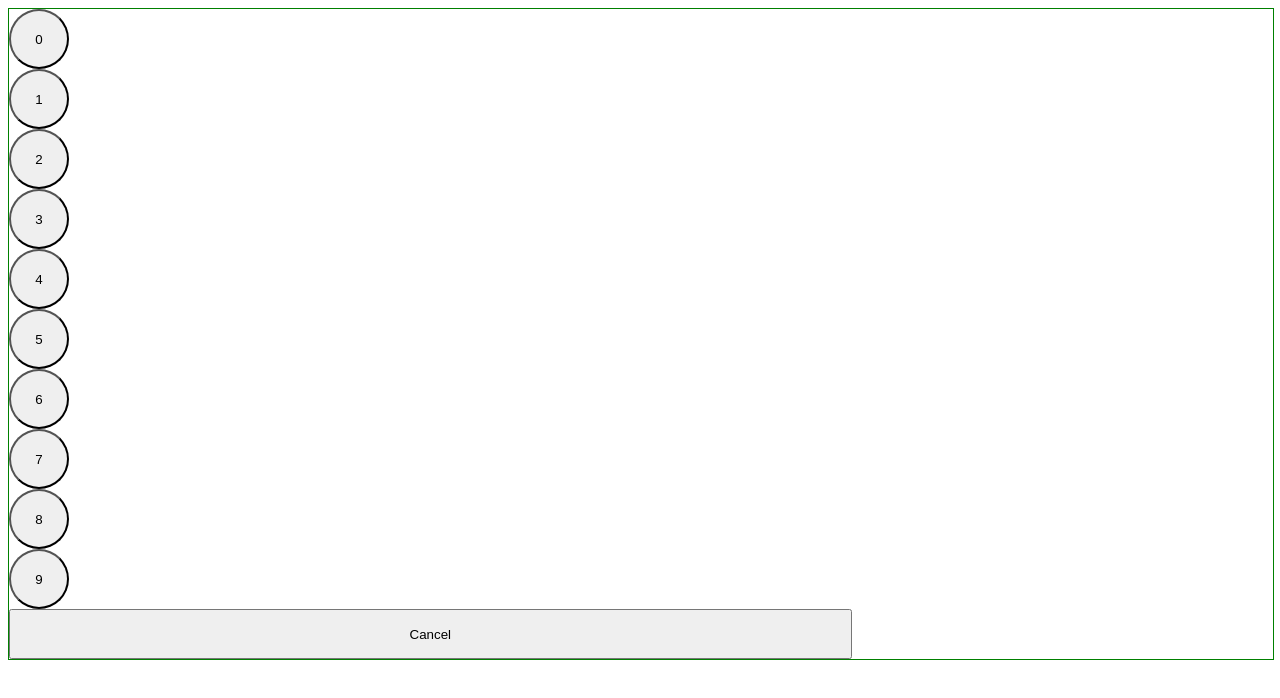
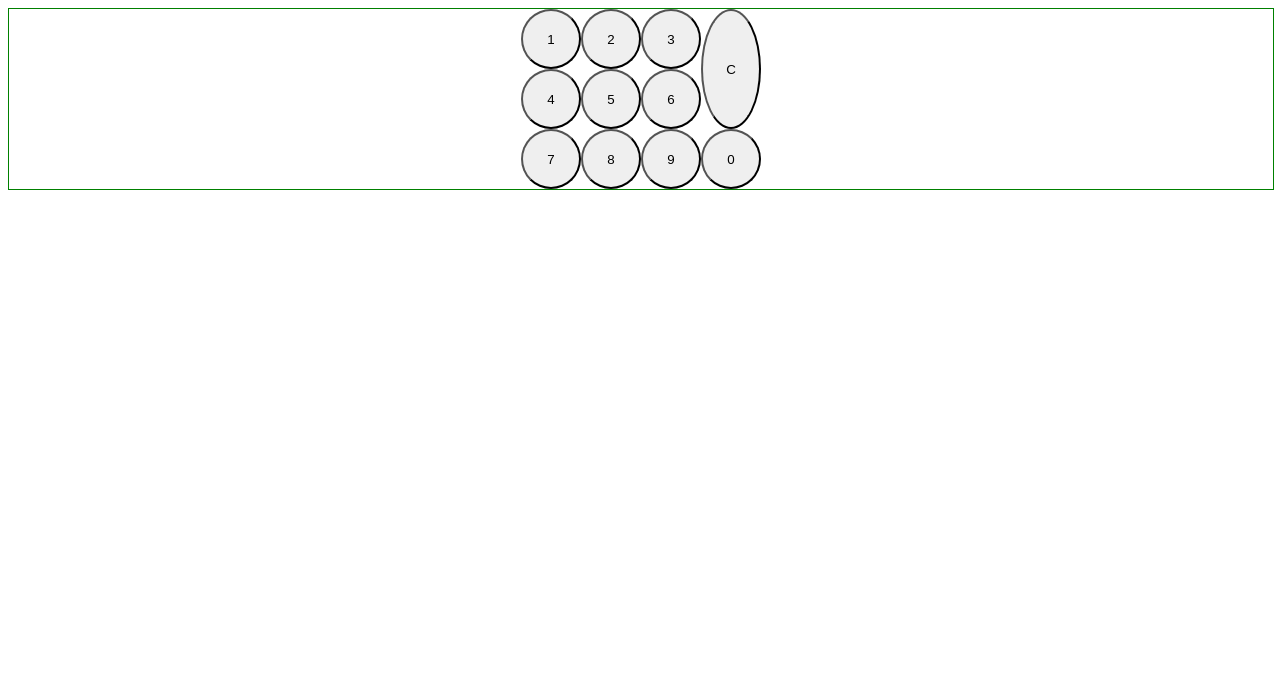
Before and after one commit to KristinaBrak/vending-machine, a React (Create React App) app: page / in a window 1280 px wide. Shown: the top 698 px of the page. Built offline with nearby package versions, Linux system fonts and the light colour scheme.

Commit message:
control panel styled component

```diff
--- a/src/components/vending-machine/control-panel/ControlPanel.tsx
+++ b/src/components/vending-machine/control-panel/ControlPanel.tsx
@@ -5,16 +5,14 @@ const ControlPanel = styled.div`
   width: 100%;
   border: 1px solid green;
   display: grid;
+  justify-content: center;
+  grid-template-areas:
+    "keypad-1 keypad-2 keypad-3 keypad-cancel"
+    "keypad-4 keypad-5 keypad-6 keypad-cancel"
+    "keypad-7 keypad-8 keypad-9 keypad-0";
 
-  .keypad-digit {
-    width: var(--sizeNumberButton);
-    height: var(--sizeNumberButton);
-    border-radius: 50%;
-  }
-
-  .cancel {
-    width: 66.66%;
-    height: 50px;
+  & #keypad-cancel {
+    height: calc(var(--sizeNumberButton) * 2);
   }
 `;
 
--- a/src/components/vending-machine/control-panel/ControlPanelConteiner.tsx
+++ b/src/components/vending-machine/control-panel/ControlPanelConteiner.tsx
@@ -1,6 +1,6 @@
 import React, { useEffect, useState } from "react";
-// import "./control-panel.css";
 import ControlPanel from "./ControlPanel";
+import KeypadButton from "./KeypadButton";
 
 const CODE_LENGTH = 4;
 
@@ -25,20 +25,24 @@ const ControlPanelConteiner = () => {
 
   return (
     <ControlPanel>
-      {/* <p>{code}</p> */}
       {digits.map((digit) => (
-        <button
+        <KeypadButton
           key={digit}
           id={`keypad-${digit}`}
           className="keypad-digit"
           onClick={() => appendDigitToCode(digit)}
         >
           {digit}
-        </button>
+        </KeypadButton>
       ))}
-      <button key="cancel" className="cancel" onClick={resetCode}>
-        Cancel
-      </button>
+      <KeypadButton
+        key="cancel"
+        id={`keypad-cancel`}
+        className="cancel"
+        onClick={resetCode}
+      >
+        C
+      </KeypadButton>
     </ControlPanel>
   );
 };
--- /dev/null
+++ b/src/components/vending-machine/control-panel/KeypadButton.tsx
@@ -0,0 +1,11 @@
+import styled from "styled-components";
+
+const KeypadButton = styled.button`
+  --sizeNumberButton: 60px;
+  grid-area: ${(props) => props.id};
+  width: var(--sizeNumberButton);
+  height: var(--sizeNumberButton);
+  border-radius: 50%;
+`;
+
+export default KeypadButton;
--- a/src/components/vending-machine/control-panel/control-panel.css
+++ /dev/null
@@ -1,16 +0,0 @@
-.control-panel {
-  --sizeNumberButton: 60px;
-  width: 100%;
-  border: 1px solid green;
-  display: grid;
-}
-.keypad-digit {
-  width: var(--sizeNumberButton);
-  height: var(--sizeNumberButton);
-  border-radius: 50%;
-}
-
-.cancel {
-  width: 66.66%;
-  height: 50px;
-}
```
Also changed, not shown: 1 other file (tests, documents, lock files or other folders).
